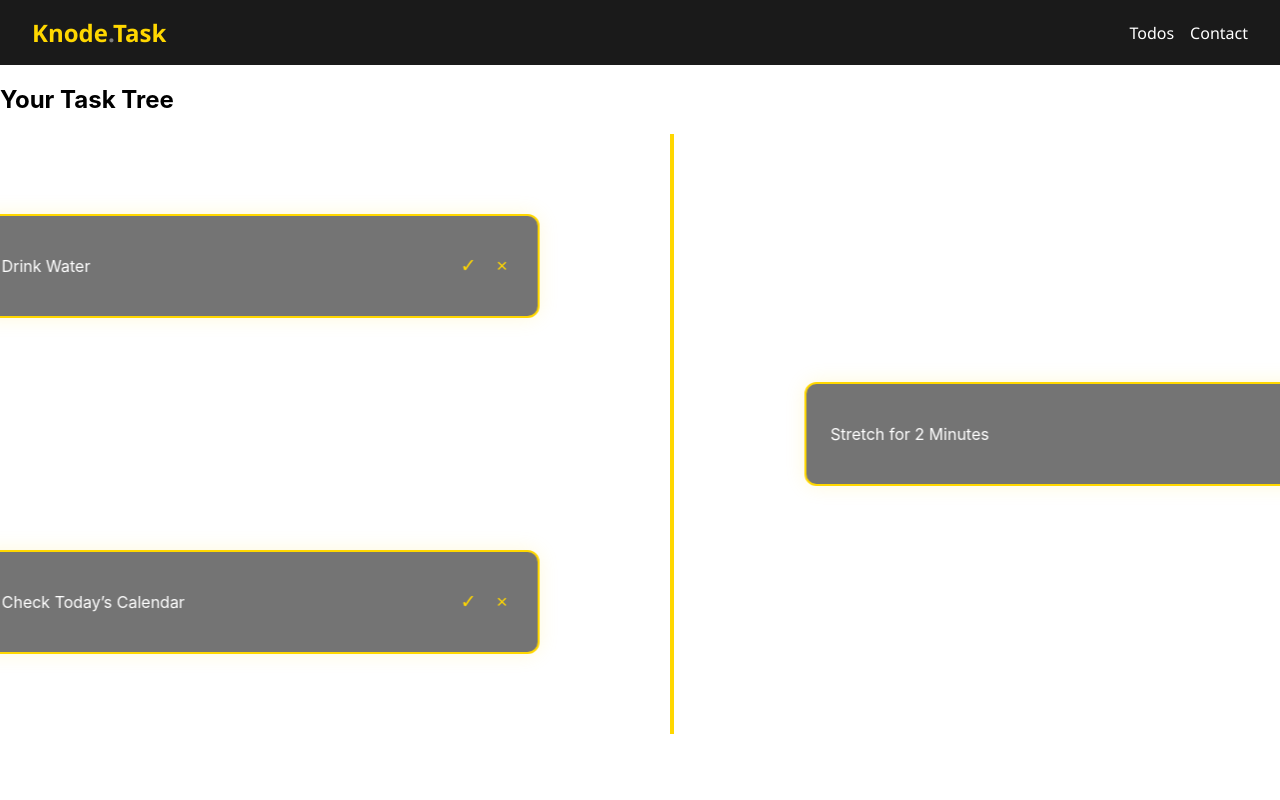
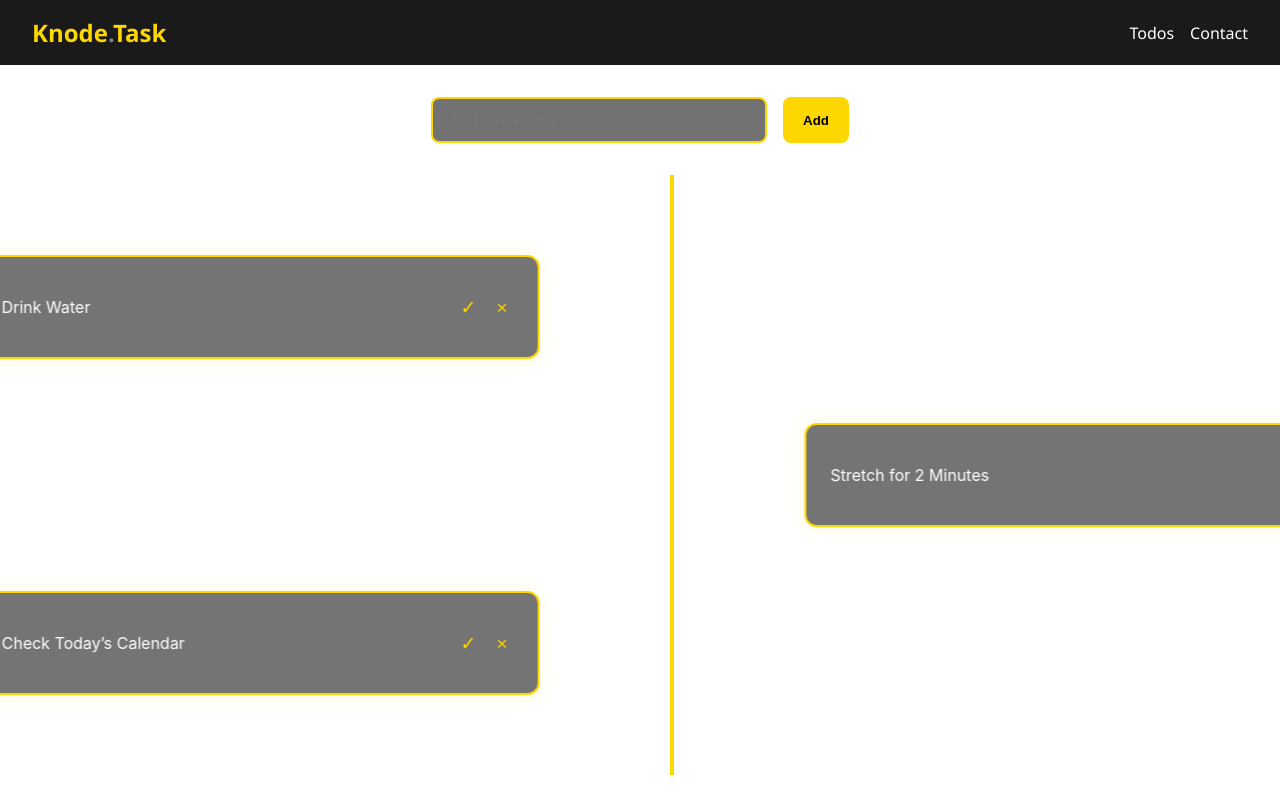
Before and after one commit to CodyKeith9/project-3, a React (Create React App) app: page /todos in a window 1280 px wide. Shown: the top 800 px of the page. Built offline with nearby package versions, Linux system fonts and the light colour scheme.

Commit message:
Add TaskForm comp and connect dyn task creation

```diff
--- /dev/null
+++ b/src/components/TaskForm.css
@@ -0,0 +1,34 @@
+.task-form {
+  display: flex;
+  justify-content: center;
+  margin: 2rem 0;
+  gap: 1rem;
+}
+
+.task-form input {
+  padding: 0.75rem 1rem;
+  width: 300px;
+  border-radius: 8px;
+  border: 2px solid gold;
+  background: rgba(20, 20, 20, 0.6);
+  color: white;
+  font-size: 1rem;
+  backdrop-filter: blur(6px);
+}
+
+.task-form button {
+  padding: 0.75rem 1.25rem;
+  border: none;
+  border-radius: 8px;
+  background-color: gold;
+  color: black;
+  font-weight: bold;
+  cursor: pointer;
+  transition: 0.2s ease-in-out;
+}
+
+.task-form button:hover {
+  background-color: white;
+  color: gold;
+  box-shadow: 0 0 10px gold;
+}
--- /dev/null
+++ b/src/components/TaskForm.jsx
@@ -0,0 +1,27 @@
+import { useState } from 'react';
+import './TaskForm.css';
+
+function TaskForm({ onAdd }) {
+  const [text, setText] = useState('');
+
+  const handleSubmit = (e) => {
+    e.preventDefault();
+    if (text.trim() === '') return;
+    onAdd(text.trim());
+    setText('');
+  };
+
+  return (
+    <form className="task-form" onSubmit={handleSubmit}>
+      <input
+        type="text"
+        placeholder="Add a new task..."
+        value={text}
+        onChange={(e) => setText(e.target.value)}
+      />
+      <button type="submit">Add</button>
+    </form>
+  );
+}
+
+export default TaskForm;
--- a/src/pages/TodosPage.jsx
+++ b/src/pages/TodosPage.jsx
@@ -1,5 +1,6 @@
 import { useState } from 'react';
 import TaskTree from '../components/TaskTree';
+import TaskForm from '../components/TaskForm';
 
 function TodosPage() {
   const [tasks, setTasks] = useState([
@@ -7,6 +8,16 @@ function TodosPage() {
     { id: 2, text: "Stretch for 2 Minutes", completed: false, default: true },
     { id: 3, text: "Check Today’s Calendar", completed: false, default: true }
   ]);
+
+  const addTask = (text) => {
+    const newTask = {
+      id: Date.now(),
+      text,
+      completed: false,
+      default: false
+    };
+    setTasks([ ...tasks, newTask ]);
+  };
 
   const toggleComplete = (id) => {
     setTasks(tasks.map(task =>
@@ -20,7 +31,7 @@ function TodosPage() {
 
   return (
     <div>
-      <h2>Your Task Tree</h2>
+      <TaskForm onAdd={addTask} />
       <TaskTree tasks={tasks} onToggleComplete={toggleComplete} onDelete={deleteTask} />
     </div>
   );
```
